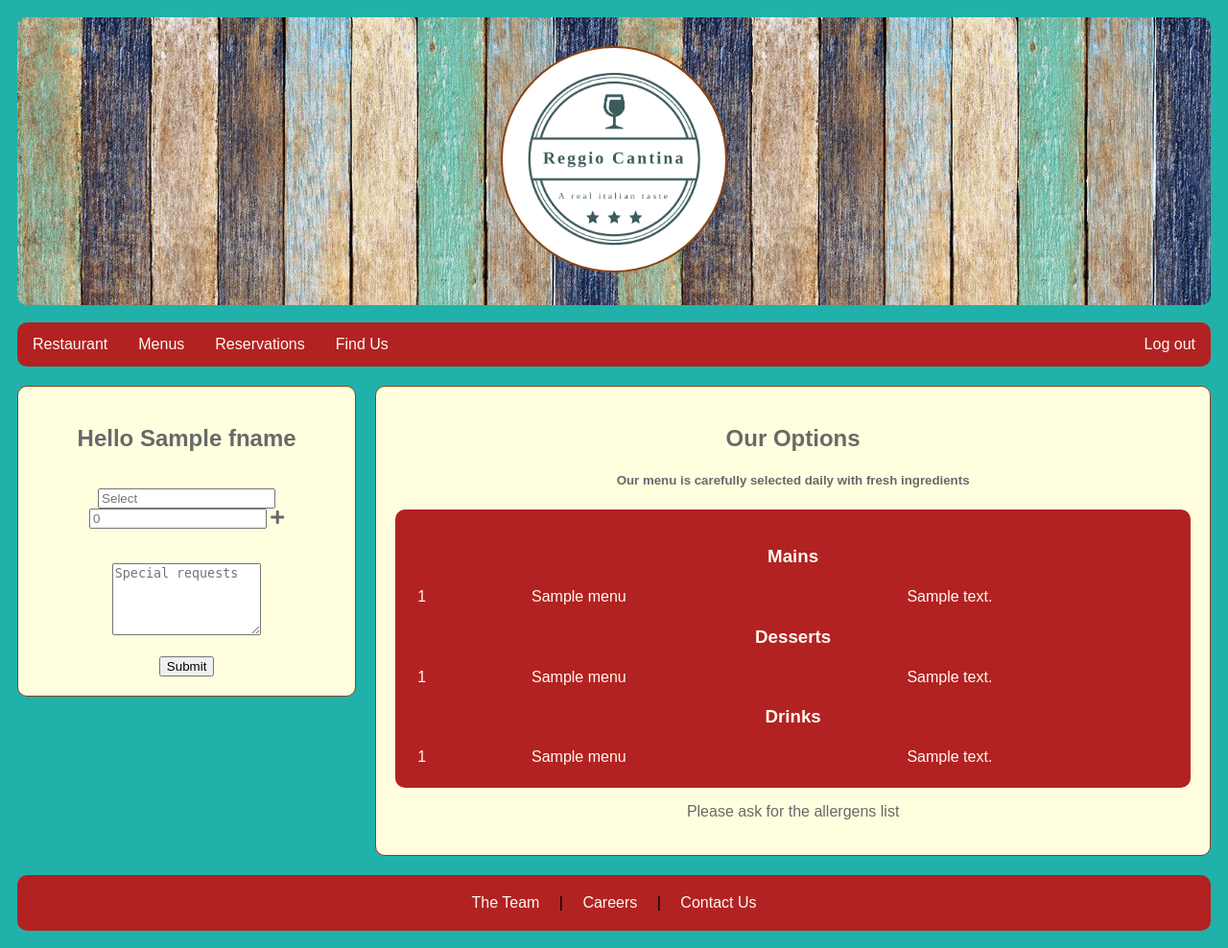
After one commit to Wellington-Nodari/reggio-cantina, a Flask app: page /order in a window 1280 px wide. The commit adds this page. Shown: the whole page at 96% size. Run offline with Flask 2, Linux system fonts and the light colour scheme; the visitor is signed in with stand-in values (Sample User, id 1); a database or web service that is not in the repository returns one stand-in record (values such as "Sample title"); some libraries are stand-ins or nearby versions.

Commit message:
adding order's page + new features + fixes

```diff
--- a/app.py
+++ b/app.py
@@ -87,6 +87,38 @@ def adm_menu():
 
     return render_template("/adm_menu.html", meal_list = meal_list, dessert_list = dessert_list, drink_list = drink_list)
 
+@app.route('/order', methods=['GET', 'POST'])
+@login_required
+def order():
+    email = str(session['email'])
+    if session is None:
+        print('session is none')
+
+    else:
+        cur = conn.cursor(cursor_factory=psycopg2.extras.DictCursor)
+
+        cur.execute("SELECT fname FROM customer WHERE email='{}'".format(email))
+        name = cur.fetchall()
+        fname = name[0][0]
+
+        m = '''SELECT item_menu_id, item_name, item_desc FROM menu WHERE item_category = 'meal' ORDER BY item_menu_id ASC;'''
+        cur.execute(m)
+        meal_list = cur.fetchall()
+        d = '''SELECT item_menu_id, item_name, item_desc FROM menu WHERE item_category = 'dessert' ORDER BY item_menu_id ASC;'''
+        cur.execute(d)
+        dessert_list = cur.fetchall()
+        w = '''SELECT item_menu_id, item_name, item_desc FROM menu WHERE item_category = 'drink' ORDER BY item_menu_id ASC;'''
+        cur.execute(w)
+        drink_list = cur.fetchall()
+
+
+        cur = conn.cursor(cursor_factory=psycopg2.extras.DictCursor)
+        m = '''SELECT item_name FROM menu ORDER BY item_menu_id ASC;'''
+        cur.execute(m)
+        order = cur.fetchall()
+
+        return render_template("/cx-orders.html",fname=fname, meal_list = meal_list, dessert_list = dessert_list, drink_list = drink_list, items_list=order)
+
 @app.route('/reservation')
 def reservation():
     return render_template("/reservation.html")
@@ -101,31 +133,35 @@ def login():
     if request.method == 'POST':
         email = str(request.form["email"])
         pwd = str(request.form["pwd"])
-        cur.execute("SELECT email, pwd FROM login WHERE email='{}' AND pwd='{}';".format(email, pwd))
+        cur.execute("SELECT * FROM login WHERE email='{}' AND pwd='{}';".format(email, pwd))
         row = cur.fetchall()
-        try:
-            if row[0][0] == email and row[0][1] == pwd:
-                session['logged_in'] = True
-                cur.close()
-                session['email'] = email
-                if session['logged_in'] is True:
-                    cur = conn.cursor(cursor_factory=psycopg2.extras.DictCursor)
-                    cur.execute("SELECT role_id FROM login WHERE email='{}'".format(email))
-                    role = cur.fetchall()
+        print(row)
 
-                    if role[0][0] == 2:
-                        cur.close()
-                        return redirect(url_for('admin'))
-                    elif role[0][0] == 3 and role[0][0] == 2:
-                        cur.close()
-                        return redirect(url_for('floor'))
-                    elif role[0][0] == 4 and role[0][0] == 3 and role[0][0] == 2:
-                        cur.close()
-                        return redirect(url_for('kitchen'))
-                    if role[0][0] == 1:
-                        cur.close()
-                        return redirect(url_for('menu'))
-        except:
+        if row[0][1] == email and row[0][2] == pwd:
+            session['logged_in'] = True
+            session['email'] = email
+            if session['logged_in'] is True:
+                cur = conn.cursor(cursor_factory=psycopg2.extras.DictCursor)
+                cur.execute("SELECT role_id FROM login WHERE email='{}'".format(email))
+                role = cur.fetchall()
+
+                if role[0][0] == 2:
+                    cur.close()
+                    return redirect(url_for('admin'))
+
+                if role[0][0] == 3:
+                    cur.close()
+                    return redirect(url_for('floor'))
+
+                if role[0][0] == 4:
+                    cur.close()
+                    return redirect(url_for('kitchen'))
+
+                if role[0][0] == 1:
+                    cur.close()
+                    return redirect(url_for('order'))
+
+        else:
             error = 'Invalid credentials. Please try again'
             return render_template('/home.html', error=error)
     else:
@@ -162,7 +198,6 @@ def signup():
 @login_required
 def admin():
     email = str(session['email'])
-    print(email)
     if session is None:
         print('session is none')
     else:
@@ -174,28 +209,41 @@ def admin():
         name = cur.fetchall()
         fname = name[0][0]
 
-        if role[0][0] == 1:
+        if role[0][0] == 2:
             cur.close()
             return render_template("/adm_page.html", fname=fname)
         else:
             error = 'You do not have permission for accessing this page. Access denied!'
             return render_template("/home.html", error=error)
 
-@app.route('/staff')
-@login_required
-def staff():
-    email = str(session['email'])
-    return render_template("/staff.html")
+# @app.route('/staff')
+# @login_required
+# def staff():
+#     email = str(session['email'])
+#     return render_template("/staff.html")
 
 @app.route('/floor')
 @login_required
 def floor():
     email = str(session['email'])
-    print(email)
     if session is None:
         print('session is none')
     else:
-        return render_template("/floor.html")
+        cur = conn.cursor(cursor_factory=psycopg2.extras.DictCursor)
+        cur.execute("SELECT role_id FROM staff WHERE email='{}'".format(email))
+        role = cur.fetchall()
+        print('flore')
+
+        cur.execute("SELECT fname FROM staff WHERE email='{}'".format(email))
+        name = cur.fetchall()
+        fname = name[0][0]
+
+        if role[0][0] == 3:
+            cur.close()
+            return render_template("/floor.html", fname=fname)
+        else:
+            error = 'You do not have permission for accessing this page. Access denied!'
+            return render_template("/home.html", error=error)
 
 @app.route('/kitchen')
 @login_required
@@ -205,7 +253,21 @@ def kitchen():
     if session is None:
         print('session is none')
     else:
-        return render_template("/kitchen.html")
+        cur = conn.cursor(cursor_factory=psycopg2.extras.DictCursor)
+        cur.execute("SELECT role_id FROM staff WHERE email='{}'".format(email))
+        role = cur.fetchall()
+
+        cur.execute("SELECT fname FROM staff WHERE email='{}'".format(email))
+        name = cur.fetchall()
+        print(name)
+        fname = name[0][0]
+
+        if role[0][0] == 4:
+            cur.close()
+            return render_template("/kitchen.html", fname=fname)
+        else:
+            error = 'You do not have permission for accessing this page. Access denied!'
+            return render_template("/home.html", error=error)
 
 if __name__ == '__main__':
     app.run(debug=True)
--- a/static/home.css
+++ b/static/home.css
@@ -464,3 +464,14 @@ td {
     height-max: auto;
     font-size: 20px;
 }
+
+/* Orders */
+
+#orderRequest {
+    width: 50%;
+    height: 75px;
+}
+
+.orderForm span{
+    cursor: pointer;
+}
--- /dev/null
+++ b/templates/cx-orders.html
@@ -0,0 +1,129 @@
+<!DOCTYPE html>
+<html lang="eng">
+    <head>
+        <title>Reggio Cantina</title>
+        <link rel="shortcut icon" href="/static/img/logo.jpg.png">
+        <link rel="stylesheet" href="https://use.fontawesome.com/releases/v5.0.13/css/all.css" integrity="sha384-DNOHZ68U8hZfKXOrtjWvjxusGo9WQnrNx2sqG0tfsghAvtVlRW3tvkXWZh58N9jp" crossorigin="anonymous">
+        <meta name="viewport" content="width=device-width, initial-scale=0.5">
+        <link rel="stylesheet" type="text/css" href="../static/home.css">
+        <script src="https://ajax.googleapis.com/ajax/libs/jquery/2.1.1/jquery.min.js"></script>
+
+    <style>
+
+    </style>
+    </head>
+        <body>
+
+        <div class="header">
+          <a href="/"><img src="/static/img/logo.jpg.png" alt="Restaurants Bar"></a>
+        </div><br>
+
+        <div class="topnav">
+          <a href="restaurant">Restaurant</a>
+          <a href="#">Menus</a>
+          <a href="reservation">Reservations</a>
+          <a href="findus">Find Us</a>
+          <a href="logout" style="float:right">Log out</a>
+        </div>
+
+        <div class="content">
+            <div class="row">
+                <div class="leftcolumn">
+                    <div class="card">
+                        <h2>Our Options</h2>
+                        <h5>Our menu is carefully selected daily with fresh ingredients</h5>
+                        <div class="fakeimg">
+
+                            <div class="menu">
+                              <table id="menuMain" class="menu_items">
+                                <h3 id="tabHead">Mains</h3>
+                                <tbody>
+                                  {% for row in meal_list %}
+                                  <tr>
+                                    <td style="width: 15%">{{row[0]}}</td>
+                                    <td style="width: 50%">{{row[1]}}</td>
+                                    <td>{{row[2]}}</td>
+                                    <td>{{row[3]}}</td>
+                                  </tr>
+                                  {% endfor %}
+                                </tbody>
+                              </table>
+
+                              <table id="menuDess" class="menu_items">
+                                <h3 id="tabHead">Desserts</h3>
+                                <tbody>
+                                   {% for row in dessert_list %}
+                                   <tr>
+                                     <td style="width: 15%">{{row[0]}}</td>
+                                     <td style="width: 50%">{{row[1]}}</td>
+                                     <td>{{row[2]}}</td>
+                                     <td>{{row[3]}}</td>
+                                   </tr>
+                                   {% endfor %}
+                                </tbody>
+                              </table>
+
+                              <table id="menuDrink" class="menu_items">
+                                <h3 id="tabHead">Drinks</h3>
+                                <tbody>
+                                  {% for row in drink_list %}
+                                  <tr>
+                                    <td style="width: 15%">{{row[0]}}</td>
+                                    <td style="width: 50%">{{row[1]}}</td>
+                                    <td>{{row[2]}}</td>
+                                    <td>{{row[3]}}</td>
+                                  {% endfor %}
+                                </tbody>
+                              </table>
+                            </div>
+
+                        </div>
+                        <p>Please ask for the allergens list</p>
+                    </div>
+                </div>
+                <div class="rightcolumn">
+                    <div class="card">
+                        <h2>Hello {{ fname }}</h2>
+                        <div class="orderForm">
+                            <form action="#" method="post" id="cxOrder"><br/>
+                                <datalist id="menu">
+                                    {% for row in items_list %}
+                                    <option value= {{row[0]}}>
+                                    {% endfor %}
+                                </datalist>
+                                    <div class="appending_div">
+                                      <div>
+                                          <input placeholder="Select" list="menu" name="item" class="item" required>
+                                          <input placeholder="0" type="number" name="quantity" class="quantity" required>
+                                          <span class="fa fa-plus add"></span>
+                                      </div>
+                                    </div>
+                                <br/>
+                                <br/>
+                                <textarea placeholder="Special requests" name="request" id="orderRequest" maxlength="300"></textarea><br/><br/>
+                                <input type="submit" value="Submit" id="subOrder">
+                            </form>
+                        </div>
+                    </div>
+                </div>
+            </div>
+        </div>
+
+        <div class="footer">
+              <a href="#">The Team</a> |
+              <a href="#">Careers</a> |
+              <a href="#">Contact Us</a>
+        </div>
+
+    <script>
+        $(document).ready(function() {
+            var i = 2;
+              $('.add').on('click', function() {
+                var field = '<br><div><input placeholder="Select" list="menu" name="item" class="item" required> <input placeholder="0" type="number" name="quantity" class="quantity" required>  '+i+'';
+                $('.appending_div').append(field);
+                i = i+1;
+              })
+            })
+    </script>
+    </body>
+</html>
--- a/templates/floor.html
+++ b/templates/floor.html
@@ -27,7 +27,6 @@
         <div class="row">
           <div class="leftcolumn">
             <div class="card">
-              <h2>Today's Overview</h2>
               <h5>Head Cheff, since Dec 7, 2017</h5>
               <div class="cheffImg">
                   <img src="/static/img/sales.jpg" alt="This is Sales List" style="width:100%;height:300px; padding: 5px"> <img src="/static/img/orders.jpg" alt="This is Order's List" style="width:100%;height:300px; padding: 5px">
@@ -46,7 +45,7 @@
           </div>
           <div class="rightcolumn">
             <div class="card">
-              <h2>Hello Floor</h2>
+              <h2>Hello {{ fname }}</h2>
               <div class="chisiamoImg"><img src="/static/img/none.jpg" alt="This is some info, this month sales" style="width:100%;height:200px;"></div>
               <p>blah blah</p>
             </div>
--- a/templates/home.html
+++ b/templates/home.html
@@ -76,8 +76,8 @@
             <div class="card">
               <h3>Order On-Line</h3>
               <div class="orderHome">
-                  <div class="fakeimg"><a href="#">Delivery</a></div><br>
-                  <div class="fakeimg"><a href="#">Collection</a></div><br>
+                  <div class="fakeimg"><a href="/order">Delivery</a></div><br>
+                  <div class="fakeimg"><a href="/order">Collection</a></div><br>
               </div>
             </div>
             <div class="sm-card">
@@ -106,7 +106,7 @@
               <div class="sm-icons">
                   <a href="https://instagram.com" target="window" class="fa fa-instagram"></a>
                   <a href="https://twitter.com" target="window" class="fa fa-twitter"></a>
-                  <a href="https://www.facebook.com" target="window"  class="fa fa-facebook"></a>
+                  <a href="https://www.facebook.com" target="window" class="fa fa-facebook"></a>
                   <a href="https://youtube.com" target="window" class="fa fa-youtube"></a>
               </div><br>
             </div>
--- a/templates/kitchen.html
+++ b/templates/kitchen.html
@@ -46,7 +46,7 @@
           </div>
           <div class="rightcolumn">
             <div class="card">
-              <h2>Hello Kitchen</h2>
+              <h2>Hello {{ fname }}</h2>
               <div class="chisiamoImg"><img src="/static/img/none.jpg" alt="This is some info, this month sales" style="width:100%;height:200px;"></div>
               <p>blah blah</p>
             </div>
```
Also changed, not shown: static/js/order.js (added, +8 -0 lines), static/js/main.js (line endings or trailing spaces), 4 other files.
